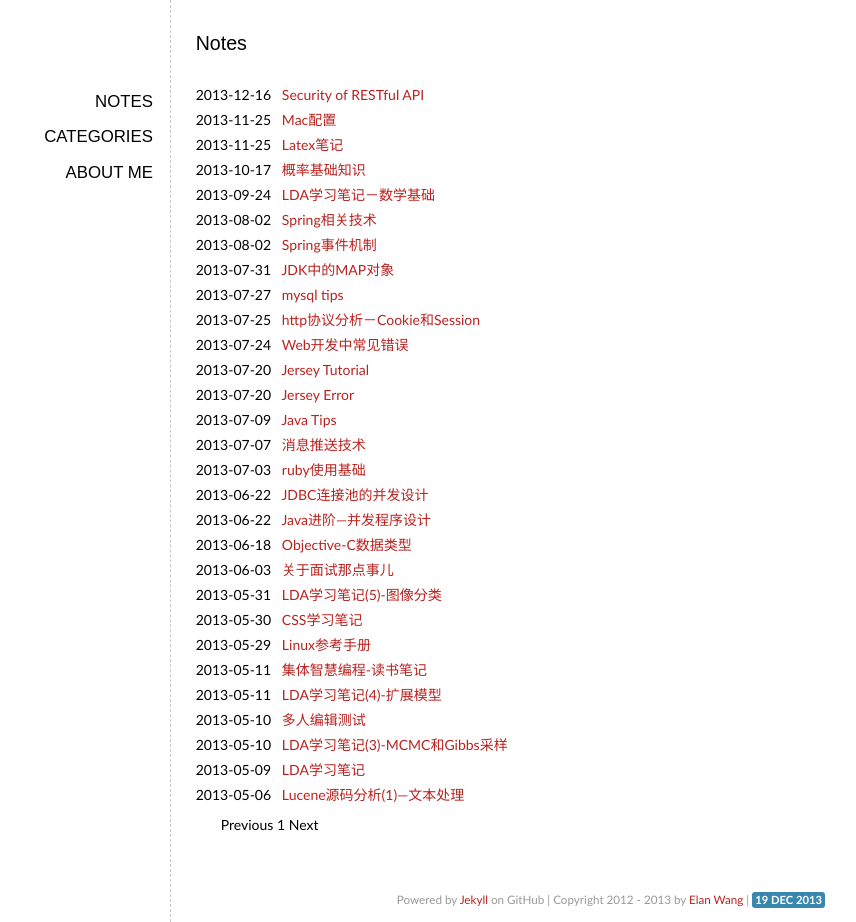
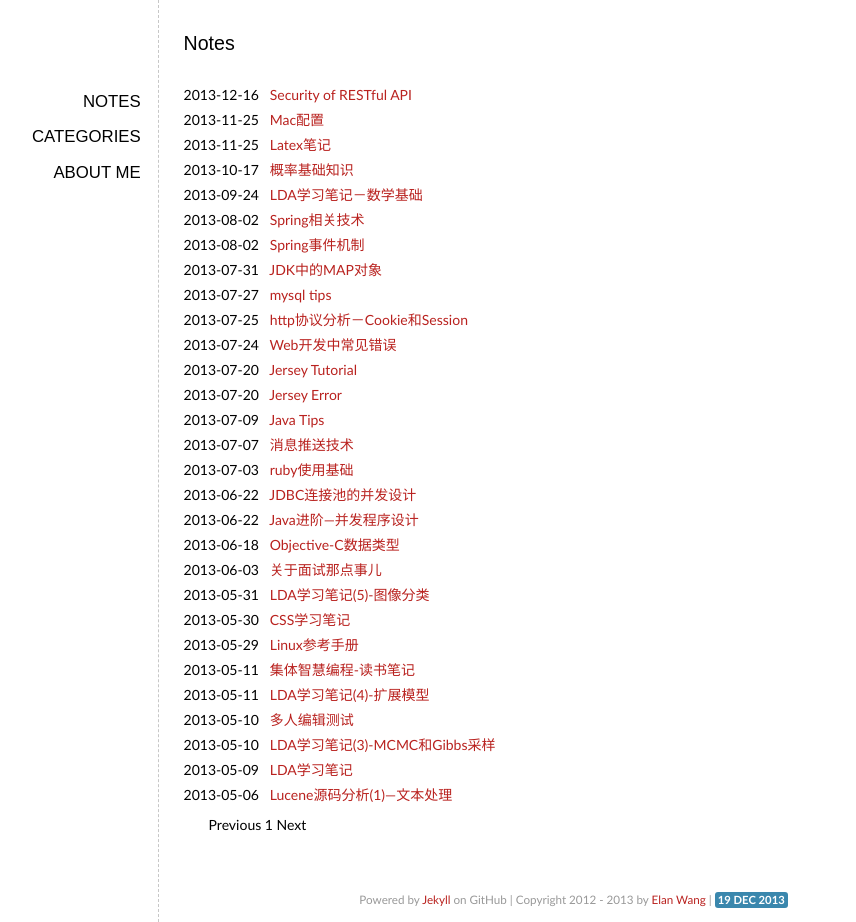
Before and after one commit to elan2wang/note, a Jekyll site: the page built from index.html, in a window 1280 px wide. Shown: the whole page, without its empty margins (101-957 px from the left). Built offline with Jekyll 4.4.1, drawn with Linux system fonts in a browser that asks for light colours; Markdown is read by kramdown in place of the engine named in the settings; the list of posts is cut into pages by our own code.

Commit message:
modify style

```diff
--- a/style/note.css
+++ b/style/note.css
@@ -7,7 +7,7 @@
 }
 
 body {
-	margin:0 10% 0 5%;
+	margin:0 15% 0 5%;
 	font-size:14px;
 	color:#000000;
 	line-height: 1.8em;
```
Also changed, not shown: 1 other file.
